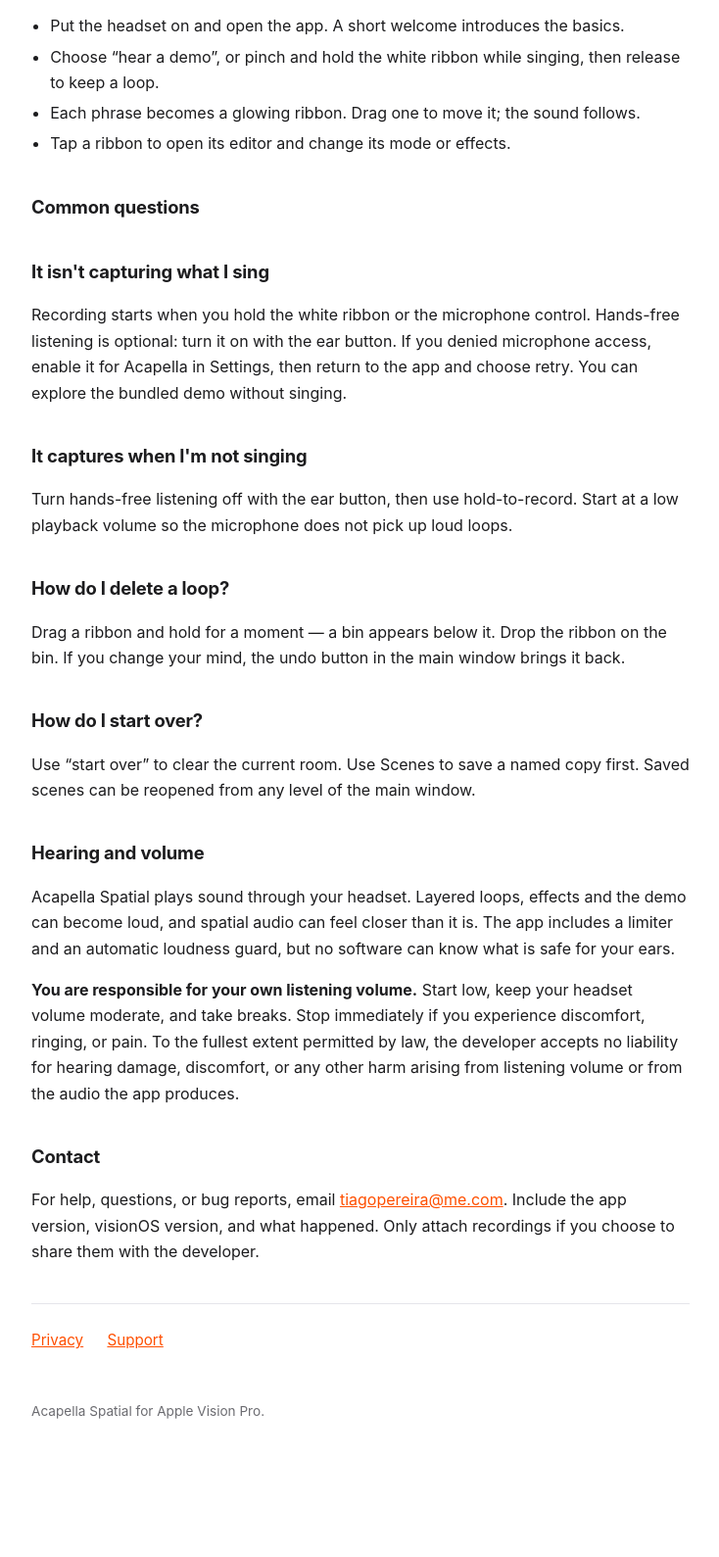
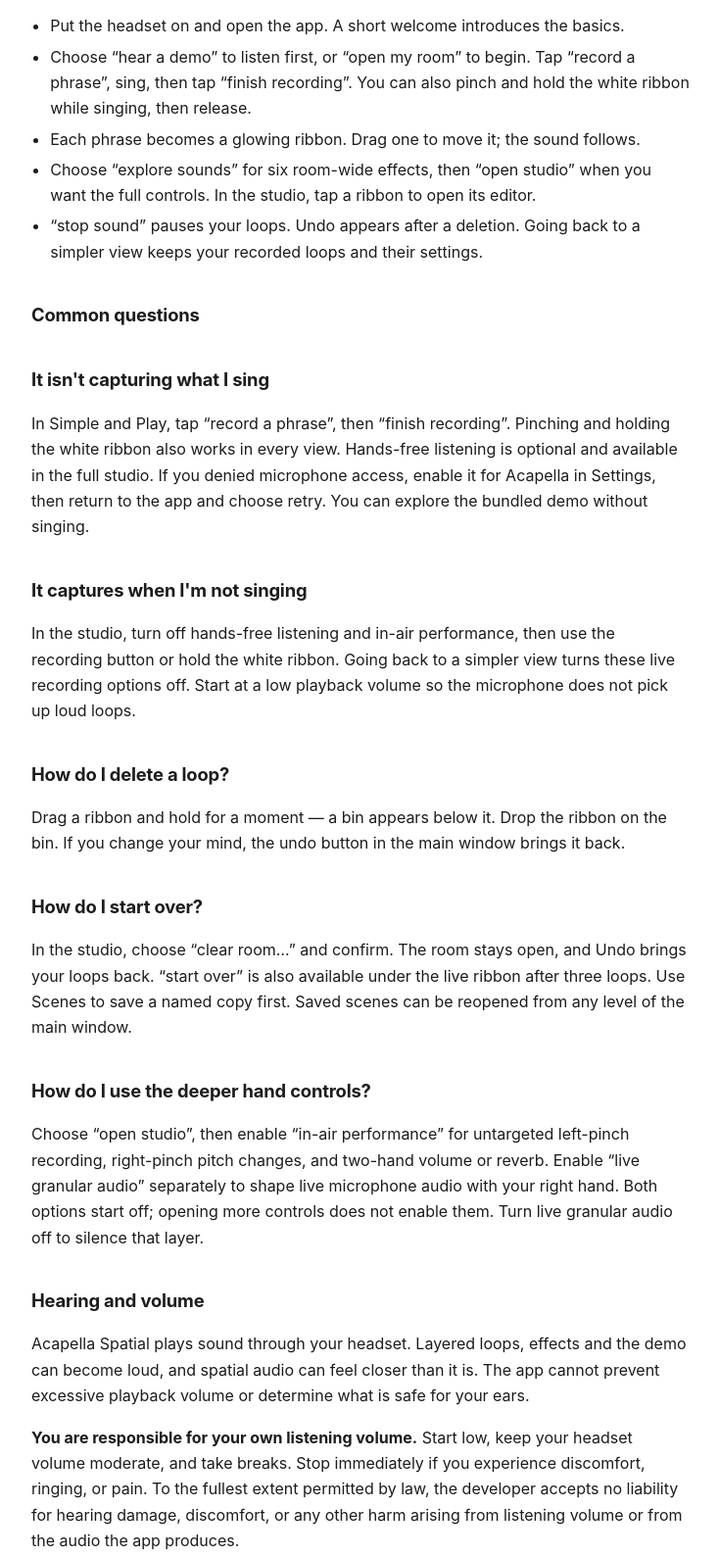
Before and after one commit to jamminstein/acapella-spatial, a plain HTML site: page support.html in a window 1280 px wide. Shown: the part 320-1909 px from the top of the page at 98% size, without its empty margins (272-1006 px from the left). Before the commit the page ends 1835 px from the top, so only its background shows below. Drawn offline with Linux system fonts and the light colour scheme.

Commit message:
Align support with deliberate recording and optional studio controls

```diff
--- a/support.html
+++ b/support.html
@@ -20,21 +20,25 @@
 <h2>Getting started</h2>
 <ul>
   <li>Put the headset on and open the app. A short welcome introduces the basics.</li>
-  <li>Choose “hear a demo”, or pinch and hold the white ribbon while singing, then release to keep a loop.</li>
+  <li>Choose “hear a demo” to listen first, or “open my room” to begin. Tap “record a phrase”, sing, then tap “finish recording”. You can also pinch and hold the white ribbon while singing, then release.</li>
   <li>Each phrase becomes a glowing ribbon. Drag one to move it; the sound follows.</li>
-  <li>Tap a ribbon to open its editor and change its mode or effects.</li>
+  <li>Choose “explore sounds” for six room-wide effects, then “open studio” when you want the full controls. In the studio, tap a ribbon to open its editor.</li>
+  <li>“stop sound” pauses your loops. Undo appears after a deletion. Going back to a simpler view keeps your recorded loops and their settings.</li>
 </ul>
 
 <h2>Common questions</h2>
 
 <h2>It isn't capturing what I sing</h2>
-<p>Recording starts when you hold the white ribbon or the microphone control.
-Hands-free listening is optional: turn it on with the ear button. If you denied
+<p>In Simple and Play, tap “record a phrase”, then “finish recording”. Pinching
+and holding the white ribbon also works in every view. Hands-free listening is
+optional and available in the full studio. If you denied
 microphone access, enable it for Acapella in Settings, then return to the app
 and choose retry. You can explore the bundled demo without singing.</p>
 
 <h2>It captures when I'm not singing</h2>
-<p>Turn hands-free listening off with the ear button, then use hold-to-record.
+<p>In the studio, turn off hands-free listening and in-air performance, then use
+the recording button or hold the white ribbon. Going back to a simpler view
+turns these live recording options off.
 Start at a low playback volume so the microphone does not pick up loud loops.</p>
 
 <h2>How do I delete a loop?</h2>
@@ -43,14 +47,22 @@
 it back.</p>
 
 <h2>How do I start over?</h2>
-<p>Use “start over” to clear the current room. Use Scenes to save a named copy
-first. Saved scenes can be reopened from any level of the main window.</p>
+<p>In the studio, choose “clear room…” and confirm. The room stays open, and
+Undo brings your loops back. “start over” is also available under the live
+ribbon after three loops. Use Scenes to save a named copy first. Saved scenes
+can be reopened from any level of the main window.</p>
+
+<h2>How do I use the deeper hand controls?</h2>
+<p>Choose “open studio”, then enable “in-air performance” for untargeted
+left-pinch recording, right-pinch pitch changes, and two-hand volume or reverb.
+Enable “live granular audio” separately to shape live microphone audio with
+your right hand. Both options start off; opening more controls does not enable
+them. Turn live granular audio off to silence that layer.</p>
 
 <h2>Hearing and volume</h2>
 <p>Acapella Spatial plays sound through your headset. Layered loops, effects and
 the demo can become loud, and spatial audio can feel closer than it is. The app
-includes a limiter and an automatic loudness guard, but no software can know
-what is safe for your ears.</p>
+cannot prevent excessive playback volume or determine what is safe for your ears.</p>
 <p><strong>You are responsible for your own listening volume.</strong> Start
 low, keep your headset volume moderate, and take breaks. Stop immediately if you
 experience discomfort, ringing, or pain. To the fullest extent permitted by law,
```
